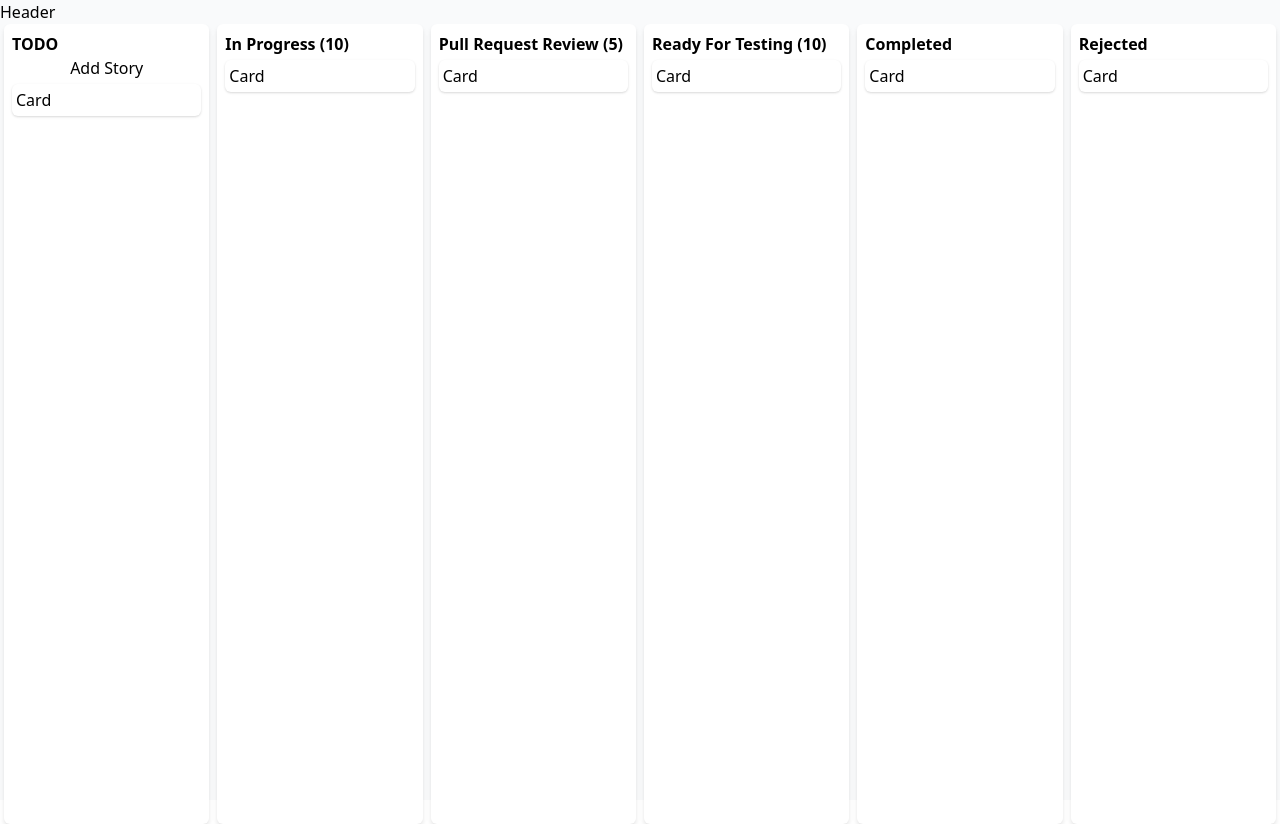
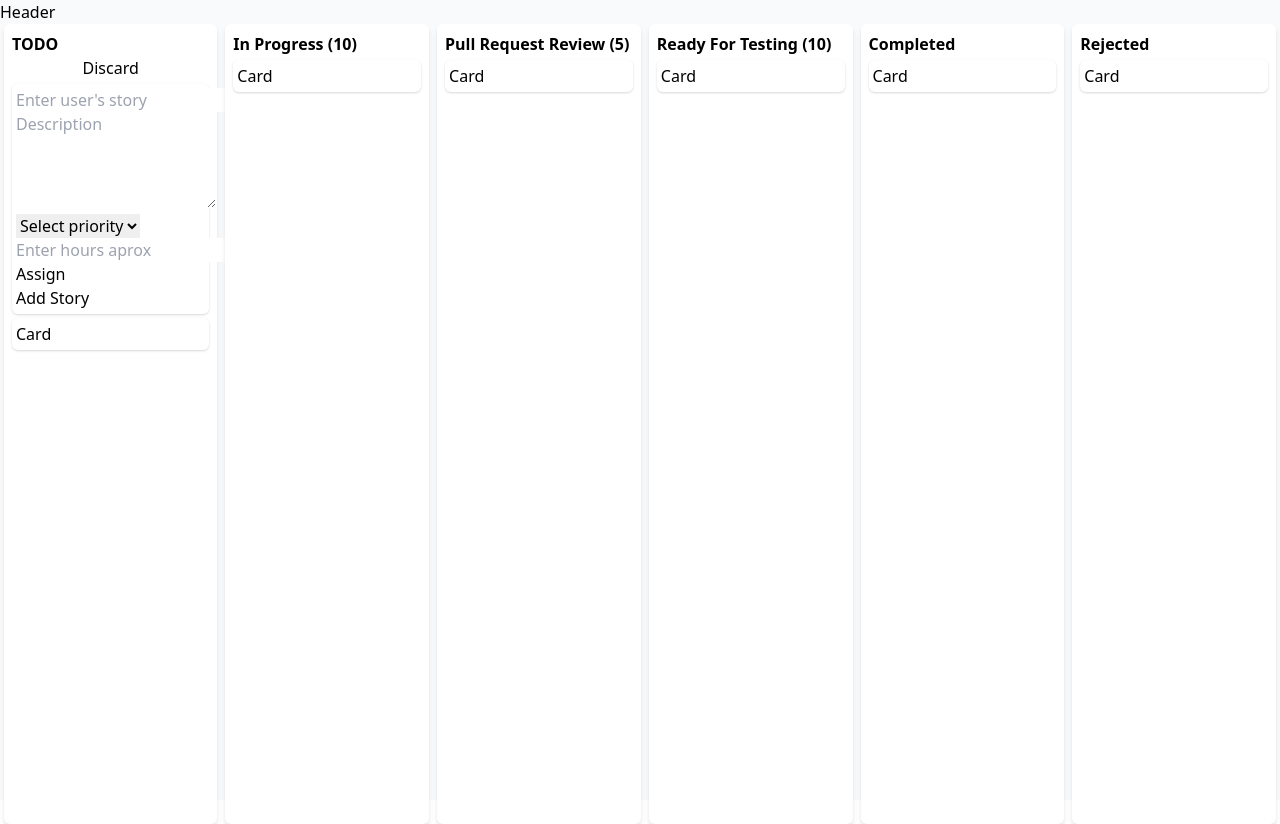
Before and after one commit to c-m-a/app-planner, a React (Create React App) app: page / in a window 1280 px wide. Both pictures are taken after a click on the button "Add Story". Built offline with nearby package versions, Linux system fonts and the light colour scheme.

Commit message:
Add: User's story form to Action Button component

```diff
--- a/src/components/ActionButton.js
+++ b/src/components/ActionButton.js
@@ -1,9 +1,54 @@
+import { useState } from 'react';
+
 export default function ActionButton() {
+  const [showForm, setShowForm] = useState(false);
+
+  const renderForm = () => {
+    return (
+      <div className='card'>
+        <div className="card__form">
+          <input className='card__input' type='text' placeholder="Enter user's story" />
+          <textarea
+            className='card__description'
+            name=''
+            rows='4'
+            placeholder='Description'
+          ></textarea>
+          <select className='card__select'>
+            <option value='0'>Select priority</option>
+            <option value='h'>High</option>
+            <option value='m'>Medium</option>
+            <option value='l'>Low</option>
+          </select>
+          <input
+            className='card__input'
+            type='number'
+            placeholder='Enter hours aprox'
+          />
+          <button
+            className='card__btn--default'
+          >
+            <span>Assign</span>
+          </button>
+          </div>
+        <button
+          className='card__btn--primary'
+        >
+          Add Story
+        </button>
+      </div>
+    );
+  }
+
   return (
-    <button
-      className='actionButton'
-    >
-      Add Story
-    </button>
+    <div>
+      <button
+        className='actionButton'
+        onClick={() => setShowForm(!showForm)}
+      >
+        { showForm ? <span>Discard</span> : <span>Add Story</span> }
+      </button>
+      { showForm && renderForm() }
+    </div>
   );
 }
```
